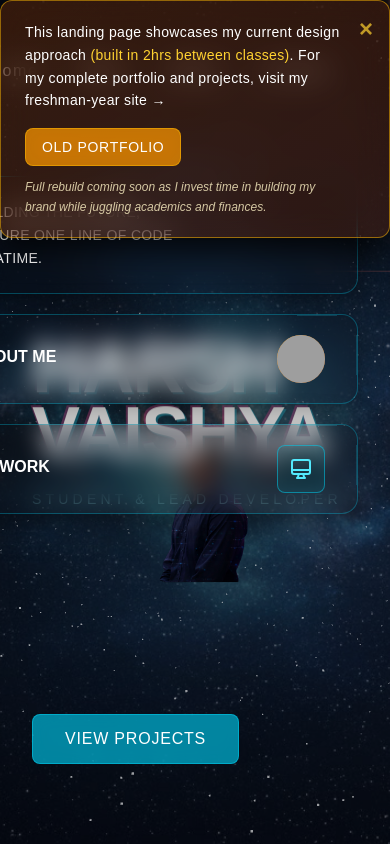
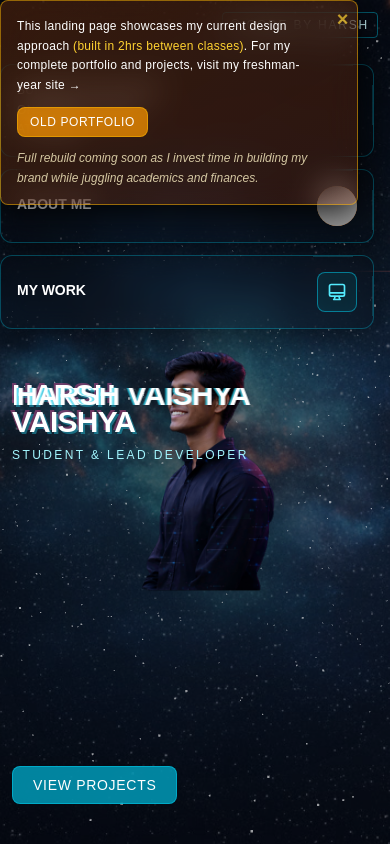
Before and after one commit to VHarshB/HarshVaishya.tech, a Next.js app: page / in a window 390 px wide. Built offline with nearby package versions, Linux system fonts and the light colour scheme; grey boxes are pictures that could not be loaded.

Commit message:
Make entire portfolio responsive for all screen sizes

```diff
--- a/src/app/page.tsx
+++ b/src/app/page.tsx
@@ -19,36 +19,36 @@ export default function Home() {
       <AnnouncementBanner oldPortfolioUrl="https://your-old-portfolio-link.com" />
 
       {/* Center portrait */}
-      <div className="absolute inset-0 z-10 flex items-center justify-center pointer-events-none translate-y-20">
+      <div className="absolute inset-0 z-10 flex items-center justify-center pointer-events-none translate-y-12 sm:translate-y-16 md:translate-y-20">
         <Image
           src="/images/Harshsnapshot.PNG"
           alt="Harsh portrait"
           width={960}
           height={960}
-          sizes="(max-width: 1200px) 50vw, 960px"
-          className="w-[40vw] max-w-[960px] h-auto drop-shadow-[0_25px_70px_rgba(0,0,0,0.65)]"
+          sizes="(max-width: 640px) 60vw, (max-width: 1024px) 50vw, 40vw"
+          className="w-[60vw] sm:w-[50vw] md:w-[45vw] lg:w-[40vw] max-w-[960px] h-auto drop-shadow-[0_25px_70px_rgba(0,0,0,0.65)]"
           priority
         />
       </div>
 
       {/* Left side name with glitch effect */}
-      <div className="absolute left-8 top-1/2 -translate-y-1/2 z-20">
+      <div className="absolute left-3 sm:left-6 md:left-8 top-1/2 -translate-y-1/2 z-20">
         <div className="relative">
-          <h1 className="text-7xl font-black text-white tracking-tight leading-[0.9] glitch-text">
+          <h1 className="text-3xl sm:text-4xl md:text-5xl lg:text-7xl font-black text-white tracking-tight leading-[0.9] glitch-text">
             HARSH<br/>VAISHYA
           </h1>
-          <p className="mt-6 text-sm uppercase tracking-[0.3em] text-cyan-200">
+          <p className="mt-3 sm:mt-4 md:mt-6 text-xs sm:text-sm uppercase tracking-[0.2em] sm:tracking-[0.3em] text-cyan-200">
             Student & Lead Developer
           </p>
         </div>
       </div>
 
       {/* Header navigation with circuit borders */}
-      <header className="absolute top-6 right-10 z-20 flex items-center gap-10">
-        <div className="text-sm font-medium tracking-[0.2em] uppercase text-cyan-100 px-3 py-1.5 border border-cyan-400/40 rounded">
+      <header className="absolute top-3 sm:top-4 md:top-6 right-3 sm:right-6 md:right-10 z-20 flex flex-col sm:flex-row items-end sm:items-center gap-2 sm:gap-6 md:gap-10">
+        <div className="text-xs sm:text-sm font-medium tracking-[0.15em] sm:tracking-[0.2em] uppercase text-cyan-100 px-2 sm:px-3 py-1 sm:py-1.5 border border-cyan-400/40 rounded whitespace-nowrap">
           © Code by Harsh
         </div>
-        <nav className="flex items-center gap-1 text-base font-medium tracking-[0.1em] text-white">
+        <nav className="hidden md:flex items-center gap-1 text-base font-medium tracking-[0.1em] text-white">
           {['Home', 'Work', 'About', 'Contact'].map((item) => (
             <button
               key={item}
@@ -61,30 +61,30 @@ export default function Home() {
       </header>
 
       {/* Glass cards on the right with circuit borders */}
-      <div className="absolute top-44 right-8 z-20 flex flex-col gap-5 w-[420px]">
-        <div className="relative rounded-2xl border border-cyan-400/30 bg-black/20 backdrop-blur-md px-8 py-6 text-white shadow-[0_8px_32px_rgba(0,0,0,0.5)] circuit-card">
-          <h2 className="text-sm font-light leading-relaxed tracking-wide">
+      <div className="absolute top-16 sm:top-32 md:top-44 right-2 sm:right-4 md:right-8 z-20 flex flex-col gap-3 sm:gap-4 md:gap-5 w-full sm:w-72 md:w-96 lg:w-[420px] px-2 sm:px-0">
+        <div className="relative rounded-xl sm:rounded-2xl border border-cyan-400/30 bg-black/20 backdrop-blur-md px-4 sm:px-6 md:px-8 py-4 sm:py-5 md:py-6 text-white shadow-[0_8px_32px_rgba(0,0,0,0.5)] circuit-card">
+          <h2 className="text-xs sm:text-sm font-light leading-relaxed tracking-wide">
             BUILDING THE FUTURE,<br/>
-            FUTURE ONE LINE OF CODE<br/>
-            AN ATIME.
+            ONE LINE OF CODE<br/>
+            AT A TIME.
           </h2>
         </div>
 
-        <div className="relative rounded-2xl border border-cyan-400/30 bg-black/20 backdrop-blur-md px-8 py-5 text-white shadow-[0_8px_32px_rgba(0,0,0,0.5)] circuit-card flex items-center justify-between">
+        <div className="relative rounded-xl sm:rounded-2xl border border-cyan-400/30 bg-black/20 backdrop-blur-md px-4 sm:px-6 md:px-8 py-4 sm:py-5 text-white shadow-[0_8px_32px_rgba(0,0,0,0.5)] circuit-card flex items-center justify-between">
           <div>
-            <p className="text-base font-semibold mb-1">ABOUT ME</p>
+            <p className="text-sm sm:text-base font-semibold mb-1">ABOUT ME</p>
           </div>
-          <div className="h-12 w-12 rounded-full bg-gradient-to-br from-amber-500 to-amber-700 overflow-hidden">
+          <div className="h-10 sm:h-12 w-10 sm:w-12 rounded-full bg-gradient-to-br from-amber-500 to-amber-700 overflow-hidden flex-shrink-0">
             <div className="w-full h-full bg-[url('/images/avatar.jpg')] bg-cover bg-center" />
           </div>
         </div>
 
-        <div className="relative rounded-2xl border border-cyan-400/30 bg-black/20 backdrop-blur-md px-8 py-5 text-white shadow-[0_8px_32px_rgba(0,0,0,0.5)] circuit-card flex items-center justify-between">
+        <div className="relative rounded-xl sm:rounded-2xl border border-cyan-400/30 bg-black/20 backdrop-blur-md px-4 sm:px-6 md:px-8 py-4 sm:py-5 text-white shadow-[0_8px_32px_rgba(0,0,0,0.5)] circuit-card flex items-center justify-between">
           <div>
-            <p className="text-base font-semibold mb-1">MY WORK</p>
+            <p className="text-sm sm:text-base font-semibold mb-1">MY WORK</p>
           </div>
-          <div className="h-12 w-12 rounded-lg border border-cyan-400/50 bg-cyan-400/10 backdrop-blur flex items-center justify-center">
-            <svg className="w-6 h-6 text-cyan-300" fill="none" viewBox="0 0 24 24" stroke="currentColor">
+          <div className="h-10 sm:h-12 w-10 sm:w-12 rounded-lg border border-cyan-400/50 bg-cyan-400/10 backdrop-blur flex items-center justify-center flex-shrink-0">
+            <svg className="w-5 sm:w-6 h-5 sm:h-6 text-cyan-300" fill="none" viewBox="0 0 24 24" stroke="currentColor">
               <path strokeLinecap="round" strokeLinejoin="round" strokeWidth={2} d="M9.75 17L9 20l-1 1h8l-1-1-.75-3M3 13h18M5 17h14a2 2 0 002-2V5a2 2 0 00-2-2H5a2 2 0 00-2 2v10a2 2 0 002 2z" />
             </svg>
           </div>
@@ -92,8 +92,8 @@ export default function Home() {
       </div>
 
       {/* View Projects button */}
-      <div className="absolute left-8 bottom-20 z-20">
-        <button className="px-8 py-3 bg-cyan-500/70 hover:bg-cyan-500/90 text-white font-medium tracking-wider rounded-lg transition-all backdrop-blur-sm border border-cyan-400/50">
+      <div className="absolute left-3 sm:left-6 md:left-8 bottom-10 sm:bottom-14 md:bottom-20 z-20">
+        <button className="px-5 sm:px-6 md:px-8 py-2 sm:py-2.5 md:py-3 bg-cyan-500/70 hover:bg-cyan-500/90 text-white text-sm sm:text-base font-medium tracking-wider rounded-lg transition-all backdrop-blur-sm border border-cyan-400/50 whitespace-nowrap">
           VIEW PROJECTS
         </button>
       </div>
@@ -103,6 +103,12 @@ export default function Home() {
           position: relative;
           text-shadow: 2px 2px 0 rgba(34, 211, 238, 0.4), -2px -2px 0 rgba(236, 72, 153, 0.4);
           animation: glitch-skew 3s infinite;
+        }
+
+        @media (max-width: 640px) {
+          .glitch-text {
+            animation: glitch-skew 4s infinite;
+          }
         }
 
         .glitch-text::before,
--- a/src/components/AnnouncementBanner.tsx
+++ b/src/components/AnnouncementBanner.tsx
@@ -58,13 +58,13 @@ const AnnouncementBanner: React.FC<AnnouncementBannerProps> = ({
         bottom: 'auto',
         zIndex: 30,
       }}
-      className="max-w-md cursor-grab active:cursor-grabbing"
+      className="max-w-md sm:max-w-sm md:max-w-md w-11/12 sm:w-auto cursor-grab active:cursor-grabbing"
     >
-      <div className="relative rounded-xl border border-amber-400/50 bg-gradient-to-br from-amber-900/40 to-orange-900/30 backdrop-blur-lg px-6 py-5 text-white shadow-[0_8px_32px_rgba(0,0,0,0.8)] circuit-card pointer-events-auto">
+      <div className="relative rounded-lg sm:rounded-xl border border-amber-400/50 bg-gradient-to-br from-amber-900/40 to-orange-900/30 backdrop-blur-lg px-4 sm:px-5 md:px-6 py-4 sm:py-5 text-white shadow-[0_8px_32px_rgba(0,0,0,0.8)] circuit-card pointer-events-auto">
         {/* Close button */}
         <button
           onClick={() => setIsVisible(false)}
-          className="absolute top-4 right-4 text-amber-300/70 hover:text-amber-300 transition-colors text-2xl leading-none font-bold"
+          className="absolute top-2 sm:top-3 md:top-4 right-2 sm:right-3 md:right-4 text-amber-300/70 hover:text-amber-300 transition-colors text-xl sm:text-2xl leading-none font-bold"
           aria-label="Close announcement"
         >
           ×
@@ -72,7 +72,7 @@ const AnnouncementBanner: React.FC<AnnouncementBannerProps> = ({
 
         {/* Content */}
         <div className="pr-6">
-          <p className="text-sm leading-relaxed font-light tracking-wide mb-4">
+          <p className="text-xs sm:text-sm leading-relaxed font-light tracking-wide mb-3 sm:mb-4">
             This landing page showcases my current design approach{' '}
             <span className="text-amber-300">(built in 2hrs between classes)</span>
             . For my complete portfolio and projects, visit my freshman-year site →
@@ -82,7 +82,7 @@ const AnnouncementBanner: React.FC<AnnouncementBannerProps> = ({
             href="https://professional-portfolio-git-main-vharshbs-projects.vercel.app/"
             target="_blank"
             rel="noopener noreferrer"
-            className="inline-block px-4 py-2 bg-amber-500/70 hover:bg-amber-500/90 text-white font-medium text-sm tracking-wider rounded-lg transition-all backdrop-blur-sm border border-amber-400/50 mb-3"
+            className="inline-block px-3 sm:px-4 py-1.5 sm:py-2 bg-amber-500/70 hover:bg-amber-500/90 text-white font-medium text-xs sm:text-sm tracking-wider rounded-lg transition-all backdrop-blur-sm border border-amber-400/50 mb-3"
           >
             OLD PORTFOLIO
           </a>
```
